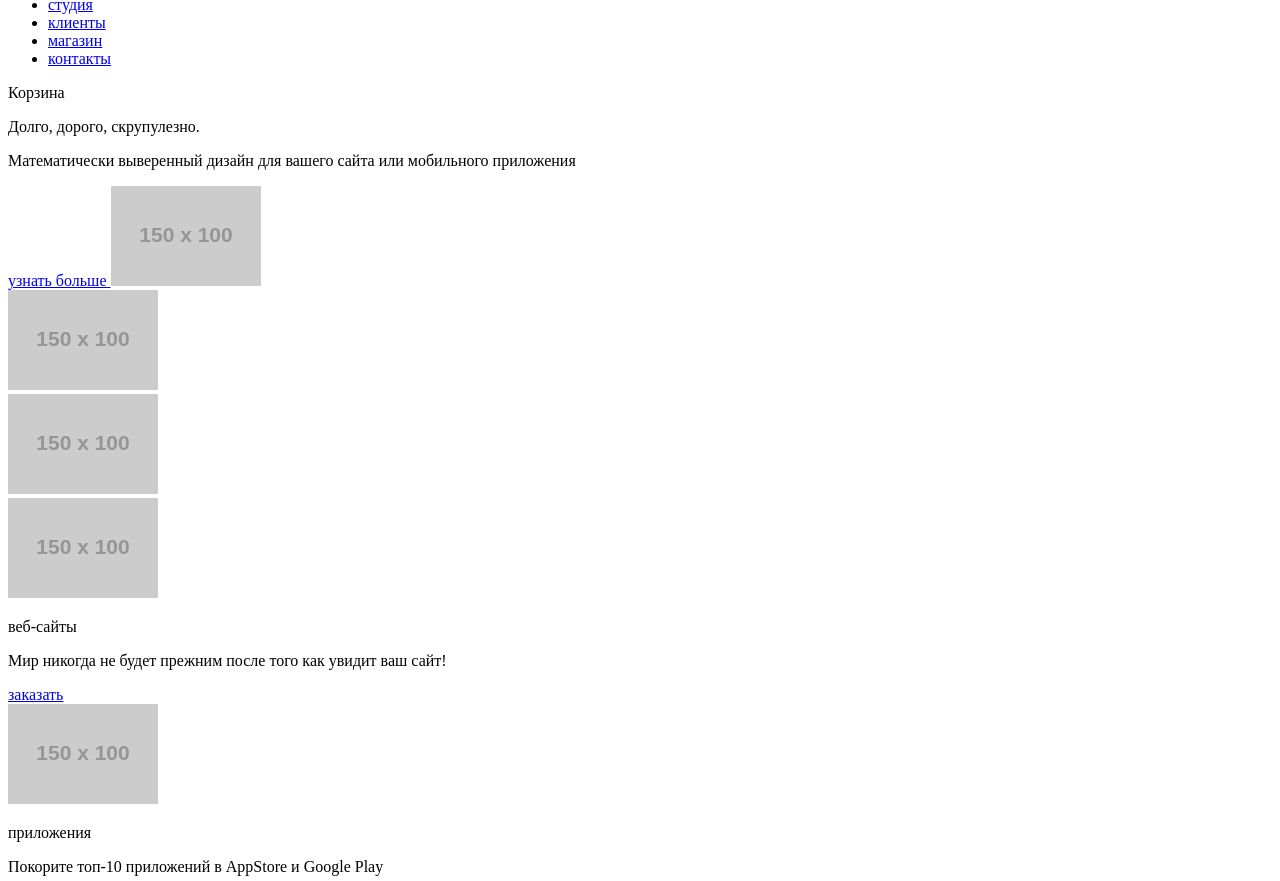
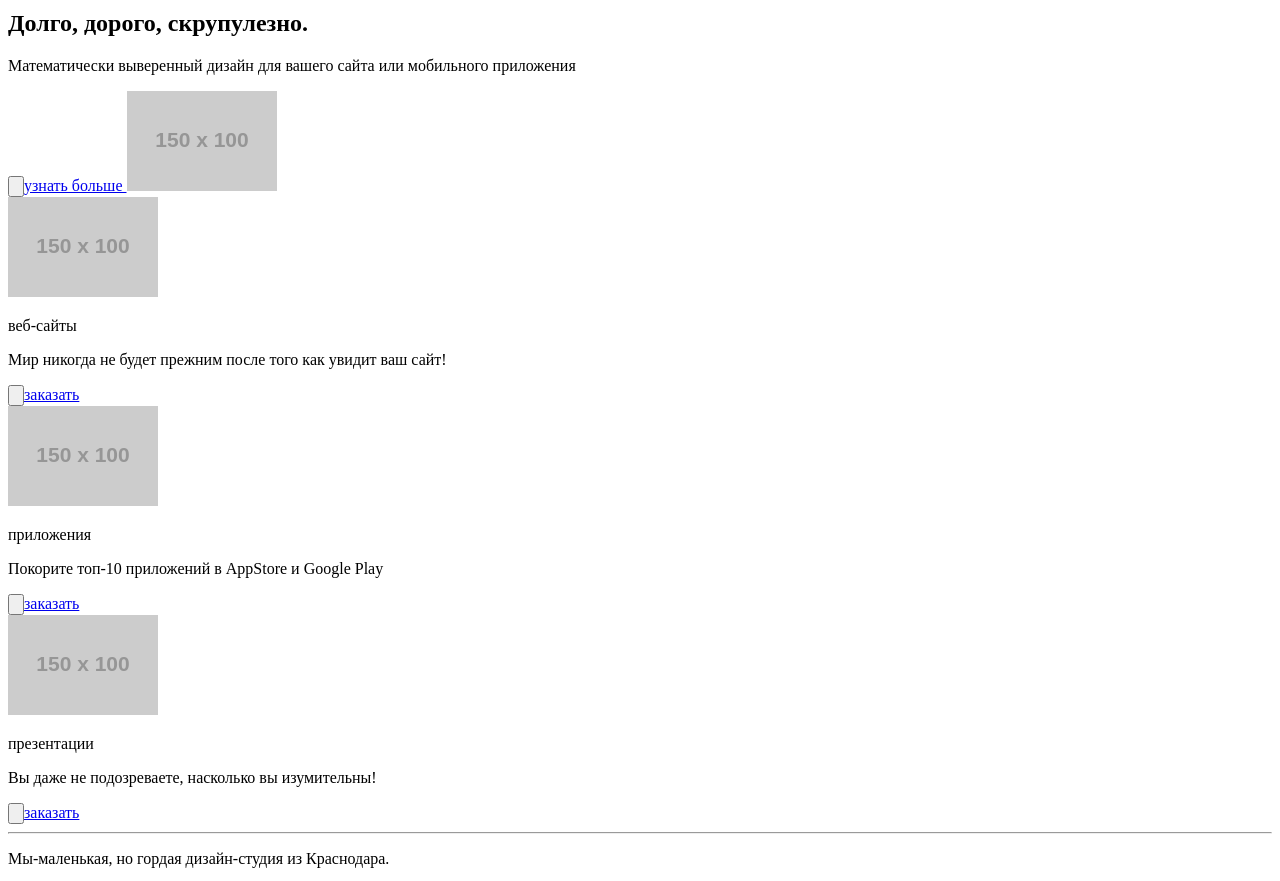
Before and after one commit to shevninoleg/155300-nerds, a plain HTML site: page index.html in a window 1280 px wide. Shown: the part 132-1013 px from the top of the page. Drawn offline with Linux system fonts and the light colour scheme; placeholder pictures from the web are drawn by us.

Commit message:
Revert "Внесение исправлений"
This reverts commit d4926818408600aa41f1419342eaa486570e2e92.

```diff
--- a/index.html
+++ b/index.html
@@ -8,7 +8,6 @@
     <!--верхний бар с корзиной-->
         <header class="main-header">
           <div class="container">
-            <img src="http://placehold.it/150x100" alt="логотип"/>
             <nav class="main-navigation">
               <ul>
                 <li>
@@ -28,44 +27,31 @@
             <div class="user-block">
               <a class="basket">Корзина</a>
             </div>
-          </div>
         </header>
     <!--верхний бар с корзиной-->
 
 <!--шапка со слайд-картинкой-->
-<div class="container">
-  <div class="slider">
-    <div class="slide1">
-      <p>
-        Долго, дорого, скрупулезно.
-      </p>
+<div class="top">
+  <form class="" action="" method="">
+    <h2>Долго, дорого, скрупулезно.</h2>
     <p>
     Математически выверенный дизайн для
     вашего сайта или мобильного приложения
     </p>
     <a class"button" href="#">
-        узнать больше
+      <input type="button" name="name" value="">узнать больше
     </a>
-      <img src="http://placehold.it/150x100" alt="slide1" />
-    </div>
-    <div class="slide2">
-      <img src="http://placehold.it/150x100" alt="slide2" />
-    </div>
-    <div class="slide3">
-      <img src="http://placehold.it/150x100" alt="slide3" />
-    </div>
-  </div>
+  <img src="http://placehold.it/150x100" alt="" />
 </div>
 <!--шапка со слайд-картинкой-->
 
 <!--Три картинки с кнопками-->
-<div class="products">
 <article class="card">
   <img src="http://placehold.it/150x100" alt="" />
   <p>веб-сайты</p>
     <p>Мир никогда не будет прежним после того как увидит ваш сайт!</p>
       <a class"button" href="#">
-        заказать
+        <input type="button" name="name" value="">заказать
       </a>
 </article>
 
@@ -74,7 +60,7 @@
   <p>приложения</p>
     <p>Покорите топ-10 приложений в AppStore и Google Play</p>
       <a class"button" href="#">
-        заказать
+        <input type="button" name="name" value="">заказать
       </a>
 </article>
 
@@ -83,23 +69,22 @@
   <p>презентации</p>
     <p>Вы даже не подозреваете, насколько вы изумительны!</p>
       <a class"button" href="#">
-        заказать
+        <input type="button" name="name" value="">заказать
       </a>
 </article>
-</div>
 <!--Три картинки с кнопками-->
 <hr>
 
 <div class="about">
-  <div class="left">
-    <h1>
+  <p>
     Мы-маленькая, но гордая дизайн-студия из Краснодара.
-    </h1>
+  </p>
   <p>
     Исповедуем принципы минимализма и чистоты.
     Ставим математический расчет выше креатива.
     Работаем не покаладая рук, как роботы.
   </p>
+  <img src="http://placehold.it/150x100" alt="logo" />
   <p>
     выполняем заказы на разработку:
   </p>
@@ -108,9 +93,6 @@
       <li>мобильных приложений для iOS и Android</li>
       <li>Слайдшоу и видео для корпоративных презентаций</li>
     </ul>
-  </div>
-  <div class="right">
-    <img src="http://placehold.it/150x100" alt="logo" />
   <p>
     как мы работаем:
   </p>
@@ -119,7 +101,6 @@
     <li>Соблюдая сроки на 100%</li>
     <li>По предоплате 50%</li>
   </ul>
-  </div>
 </div>
 
 <hr>
@@ -133,18 +114,6 @@
 <hr>
 <!--Тут будет карта-->
 <div class="map">
-  <div class="contacts">
-    <p>
-      NERDS DESIGN STUDIO
-    </p>
-    <p>
-      191186, Санкт-Петербург, ул. Б. Конюшенная, д. 19/8
-    </p>
-    <p>
-      тел. +7(812)275-75-75
-    </p>
-    <a class="button" href="#">напишите нам</a>
-  </div>
 </div>
 <!--Тут будет карта-->
 
```
Also changed, not shown: nerds-catalog.html (+1 -13 lines). Lines whose indentation alone changed are shown as unchanged.
